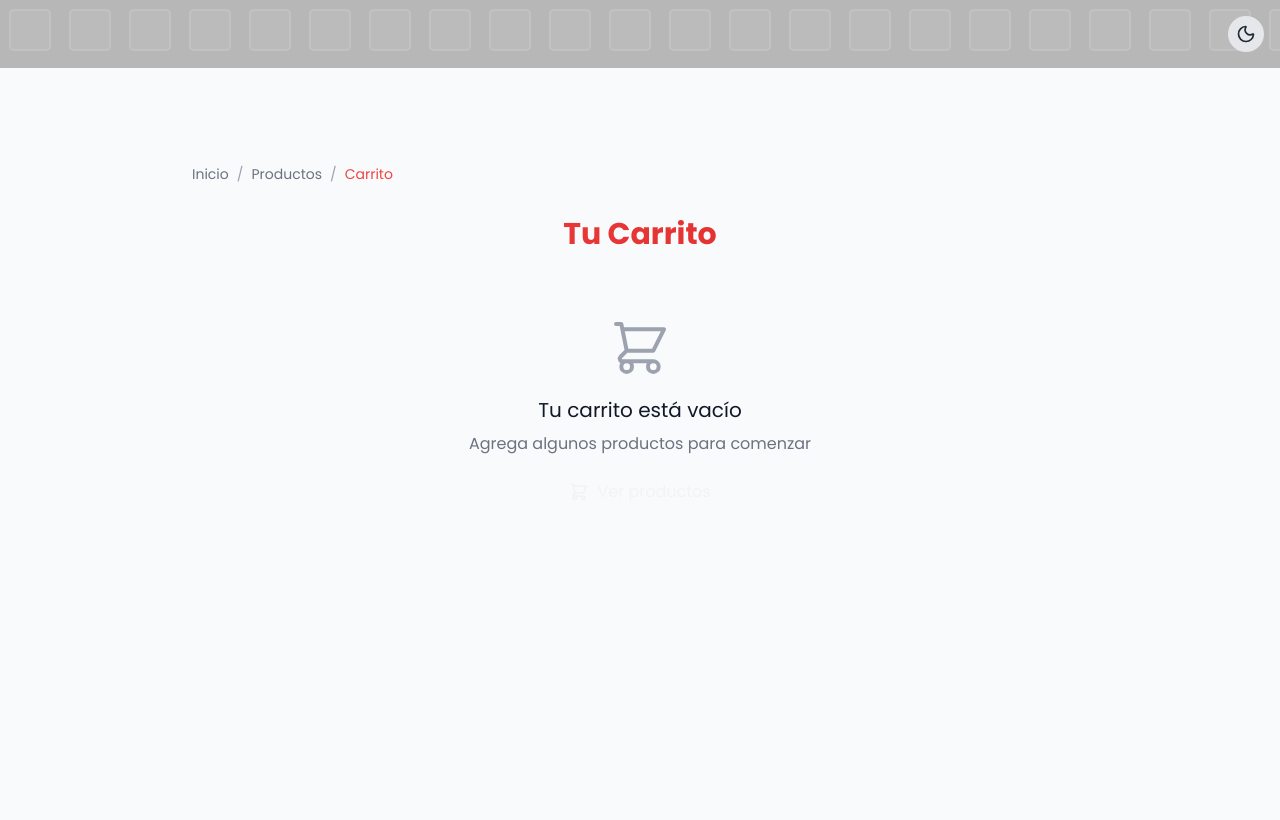
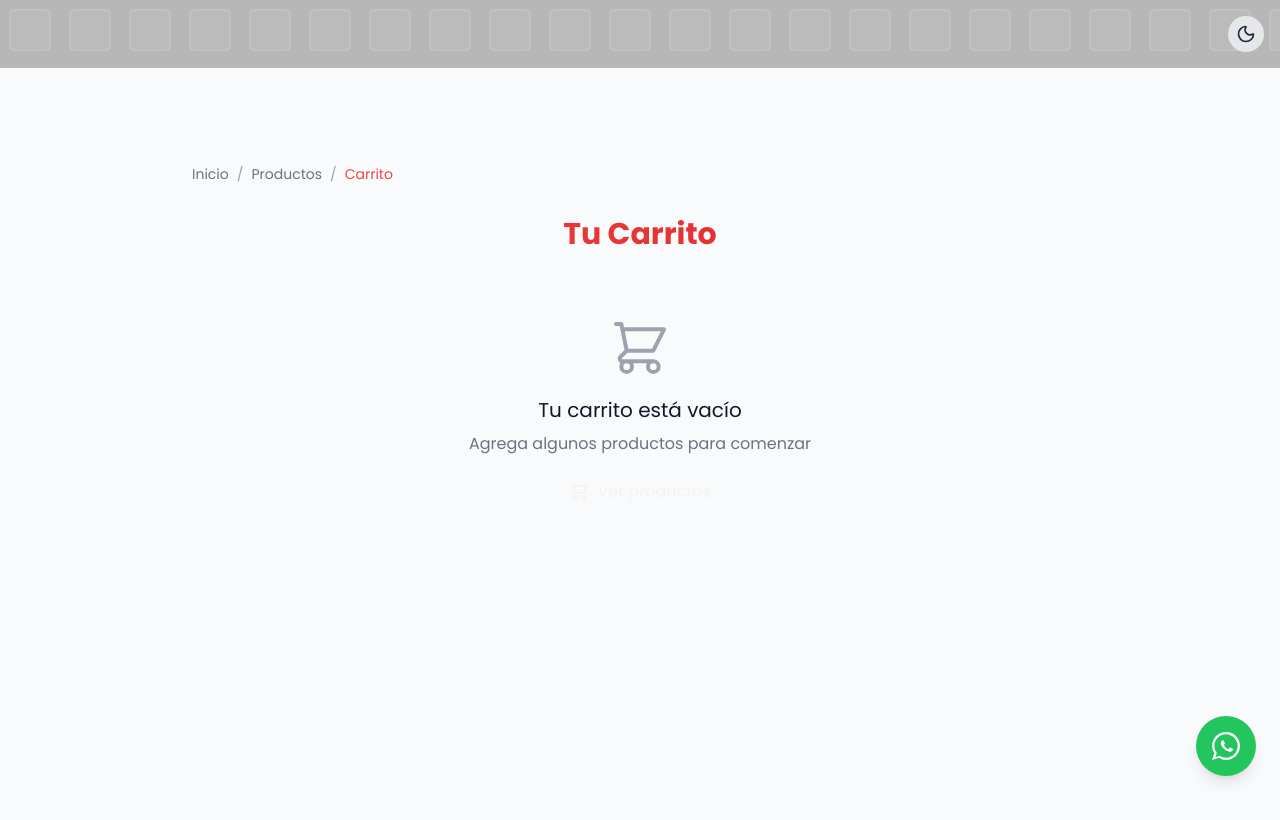
Before and after one commit to alejandr088/NodoX, a React (Vite) app: page /cart in a window 1280 px wide. Shown: the top 820 px of the page. Built offline with nearby package versions, Linux system fonts and the light colour scheme.

Commit message:
fixed wpp button permanently

```diff
--- a/src/App.jsx
+++ b/src/App.jsx
@@ -14,6 +14,7 @@ import BusinessSales from './pages/BusinessSales'
 import PrivacyPolicy from './pages/PrivacyPolicy'
 import TermsAndConditions from './pages/TermsAndConditions'
 import ThemeToggle from "./components/ThemeToggle";
+import WhatsappButton from './components/WhatsappButton'
 import "./index.css";
 
 export default function App() {
@@ -39,6 +40,7 @@ export default function App() {
         <Route path="/feedback" element={<Feedback />} />
         <Route path="*" element={<NotFound />} />
       </Routes>
+      <WhatsappButton />
     </div></>
   )
 }
--- a/src/pages/Home.jsx
+++ b/src/pages/Home.jsx
@@ -2,7 +2,6 @@ import Navbar from '../components/Navbar'
 import HeroApple from '../components/HeroApple'
 import ProductsCarousel from '../components/ProductCarousel'
 import Footer from '../components/Footer'
-import WhatsappButton from '../components/WhatsappButton'
 import { Helmet } from 'react-helmet'
 
 export default function Home() {
@@ -23,7 +22,6 @@ export default function Home() {
       <ProductsCarousel />
       <Footer />
 
-      <WhatsappButton />
     </div>
   )
 }
```
